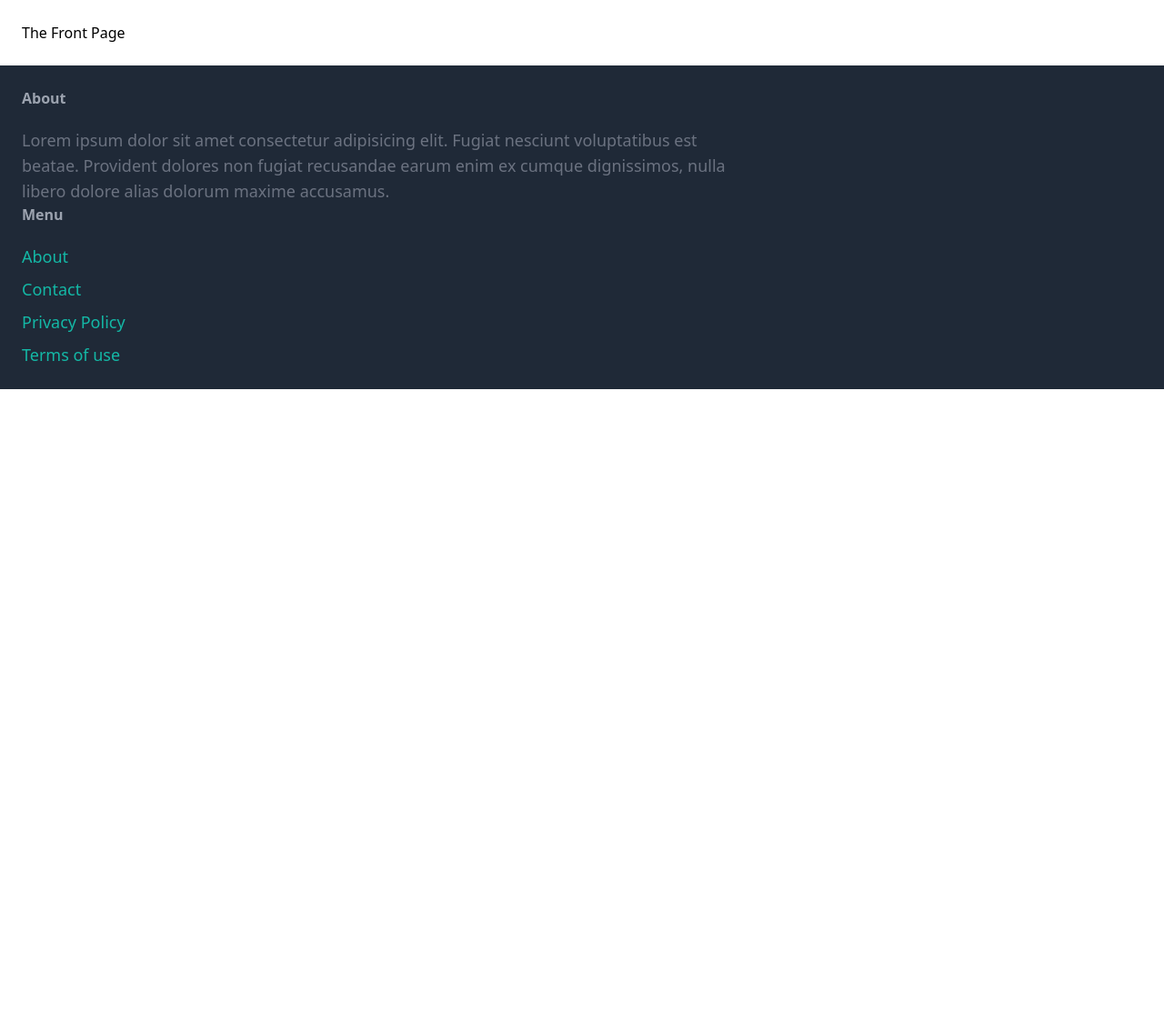
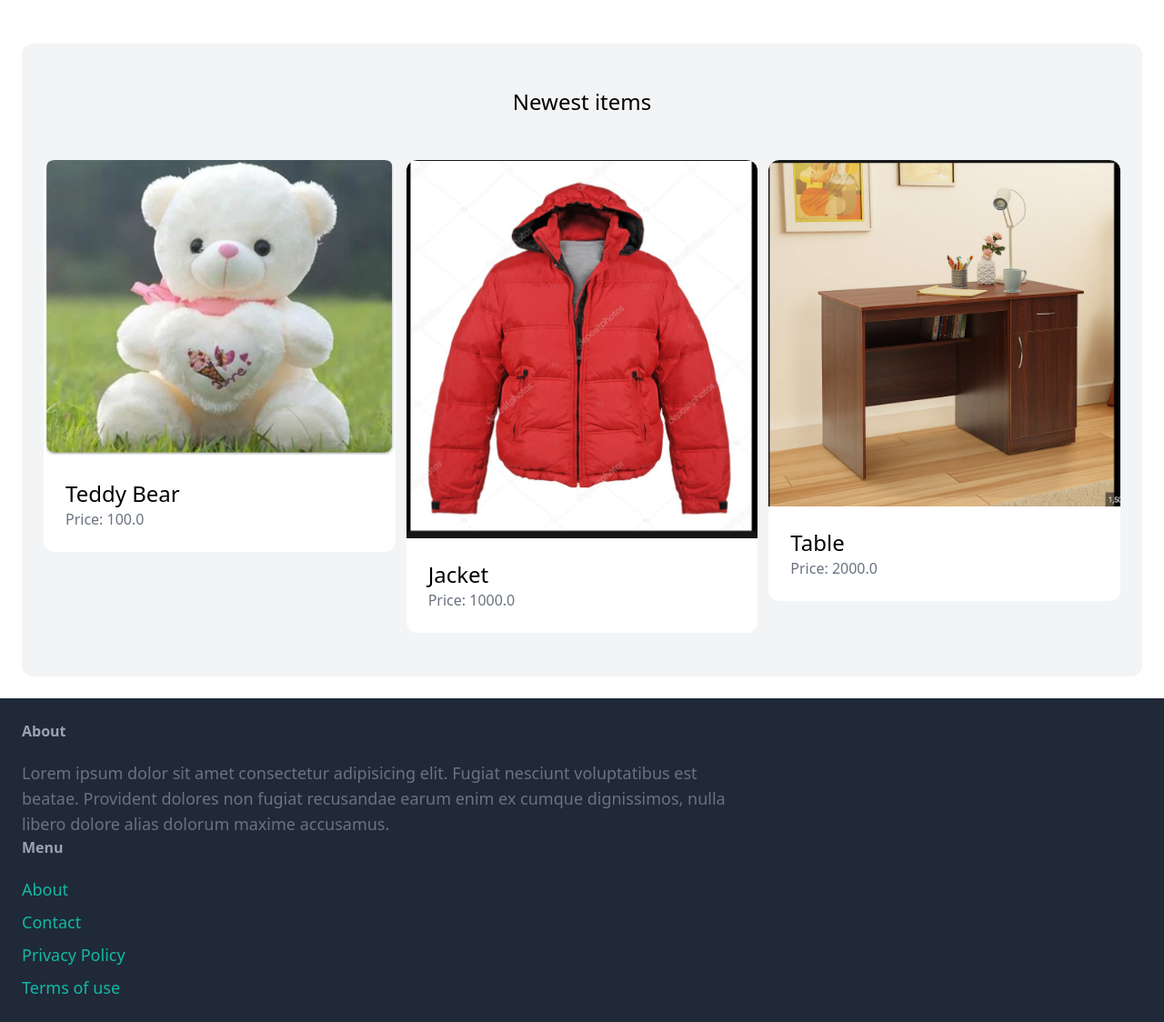
Before and after one commit to samriddaxdev/puddle_market_place_django, a Django app: page / in a window 1280 px wide. Shown: the part 77-1201 px from the top of the page at 91% size. Before the commit the page ends 800 px from the top, so only its background shows below. Run offline with Django 5.2, Linux system fonts and the light colour scheme; data comes from the database, SQL or seed files in the repository; some libraries are stand-ins or nearby versions.

Commit message:
After adding images

```diff
--- a/core/templates/core/index.html
+++ b/core/templates/core/index.html
@@ -2,5 +2,25 @@
 
 {% block title %}Welcome{% endblock %}
 {% block content %}
-    <h1>The Front Page</h1>
+    <div class="mt-6 px-6 py-12 bg-gray-100 rounded-xl">
+        <h2 class="mb-12 text-2xl text-center">Newest items</h2>
+
+        <div class="grid grid-cols-3 gap-3">
+            {% for item in items %}
+            <div>
+                <a href="#">
+                    <div>
+                        <img src="{{ item.image.url }}" class="rounded-t-xl">
+                    </div>
+
+                    <div class="p-6 bg-white rounded-b-xl">
+                        <h2 class="text-2xl">{{ item.name }}</h2>
+                        <p class="text-gray-500">Price: {{ item.price }}</p>
+                    </div>
+                </a>
+            </div>
+        {% endfor %}
+
+        </div>
+    </div>
 {% endblock %}
--- a/core/views.py
+++ b/core/views.py
@@ -1,7 +1,13 @@
 from django.shortcuts import render
 
+from item.models import Category, Item
 def index(request):
-    return render(request, 'core/index.html')
+    items = Item.objects.filter(is_sold=False)[0:6]
+    categories = Category.objects.all()
+    return render(request, 'core/index.html', {
+        'categories': categories,
+        'items': items,
+    })
 
 def contact(request):
     return render(request, 'core/contact.html')
--- a/item/admin.py
+++ b/item/admin.py
@@ -1,5 +1,6 @@
 from django.contrib import admin
 
-from .models import Category
+from .models import Category, Item
 
 admin.site.register(Category)
+admin.site.register(Item)
--- a/item/models.py
+++ b/item/models.py
@@ -20,3 +20,7 @@ class Item(models.Model):
     is_sold = models.BooleanField(default=False)
     created_by = models.ForeignKey(User, related_name='items', on_delete=models.CASCADE)
     created_at = models.DateTimeField(auto_now_add=True)
+
+
+    def __str__(self):
+        return self.name
--- a/puddle/settings.py
+++ b/puddle/settings.py
@@ -118,6 +118,9 @@ USE_TZ = True
 # https://docs.djangoproject.com/en/5.0/howto/static-files/
 
 STATIC_URL = 'static/'
+MEDIA_URL = 'media/'
+MEDIA_ROOT = BASE_DIR / 'media'
+
 
 # Default primary key field type
 # https://docs.djangoproject.com/en/5.0/ref/settings/#default-auto-field
--- a/puddle/urls.py
+++ b/puddle/urls.py
@@ -1,3 +1,5 @@
+from django.conf import settings
+from django.conf.urls.static import static
 from django.contrib import admin
 from django.urls import path
 
@@ -7,4 +9,4 @@ urlpatterns = [
     path('',index, name='index'),
     path('contact/', contact, name='contact'),
     path('admin/', admin.site.urls),
-]
+] + static(settings.MEDIA_URL, document_root=settings.MEDIA_ROOT)
```
Also changed, not shown: db.sqlite3, media/item_images/Screenshot_2024-02-19_at_9.06.58AM.png (added), media/item_images/Screenshot_2024-02-19_at_9.08.05AM.png (added), media/item_images/teddy-bear.png (added).
